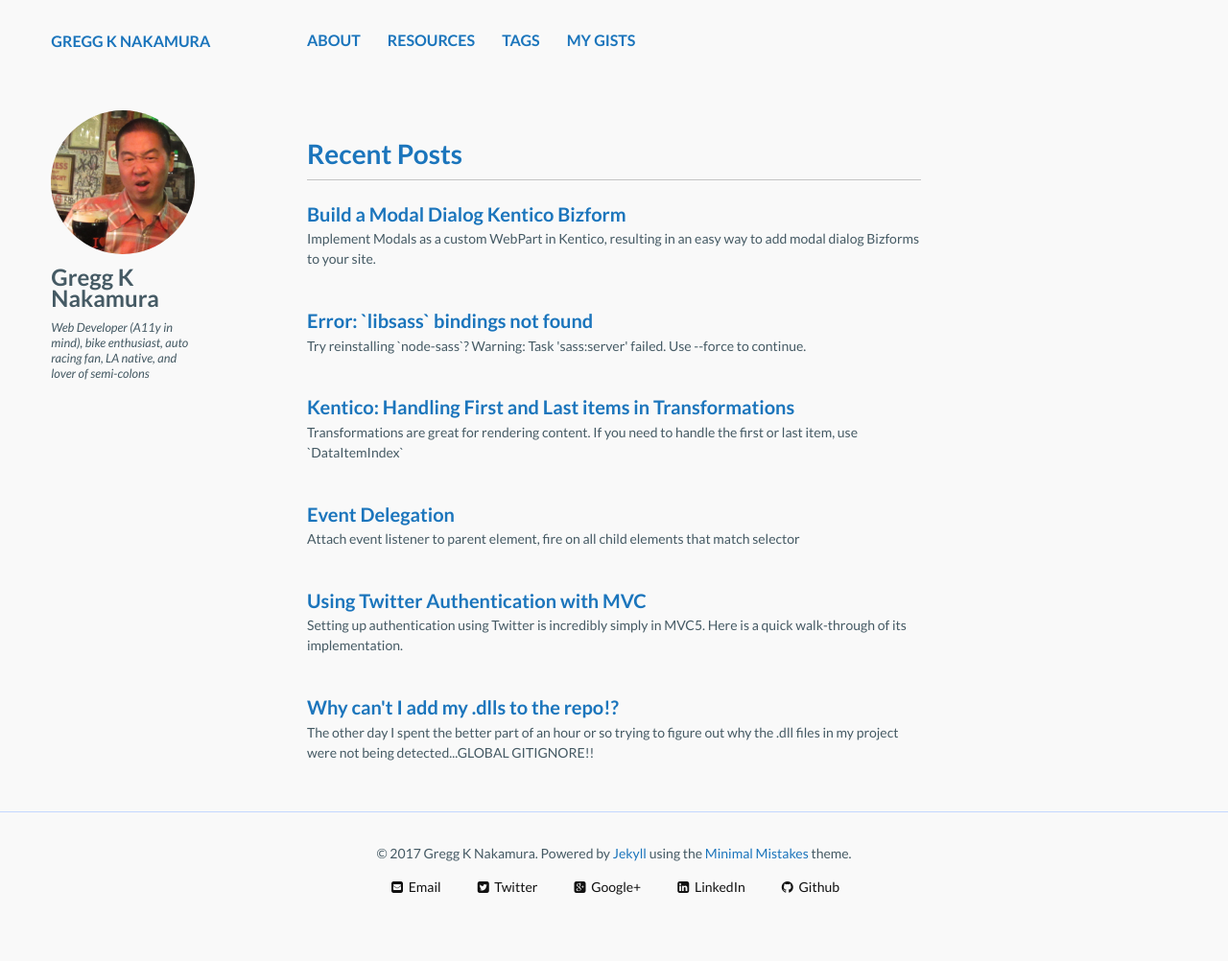
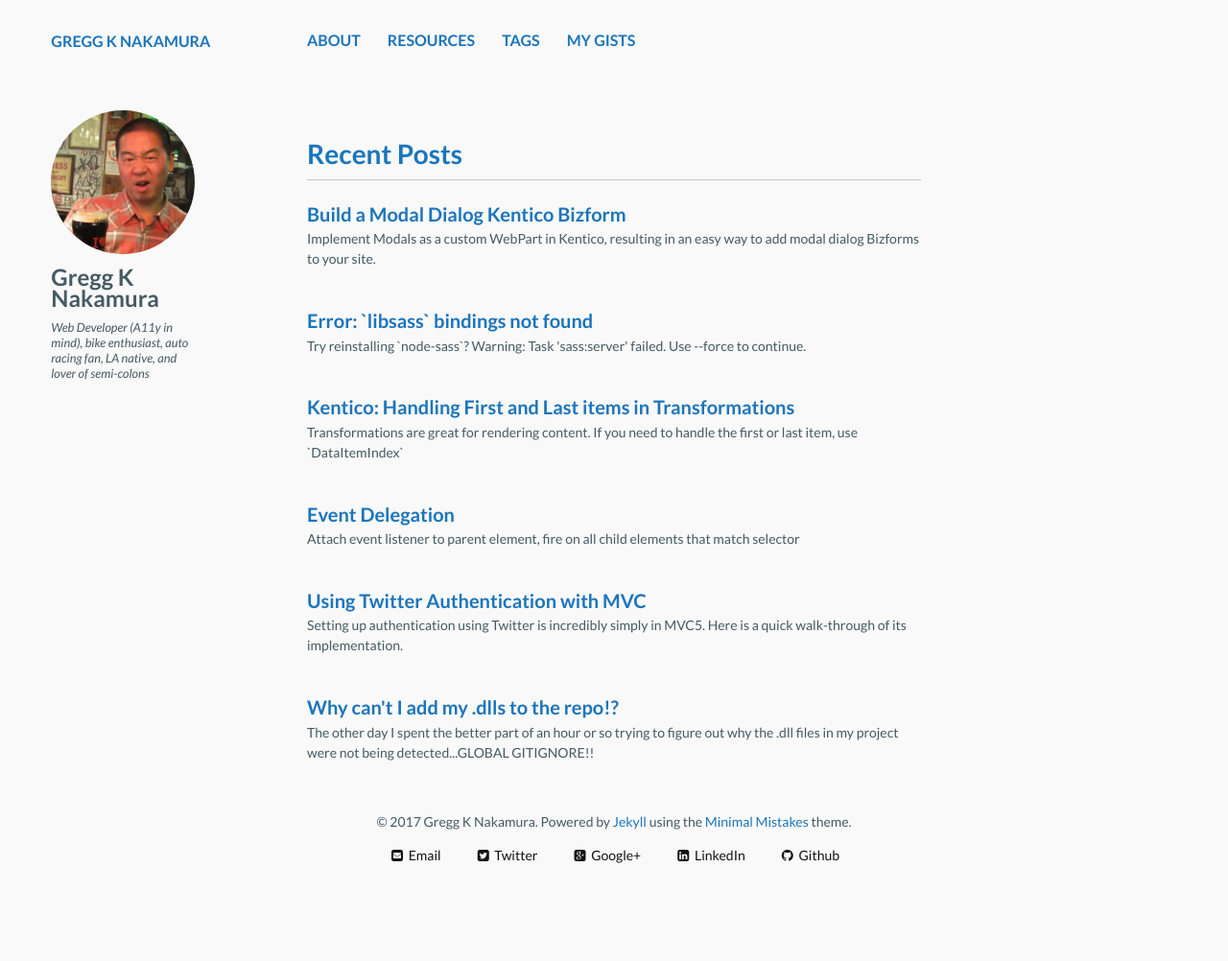
Before and after one commit to greggnakamura/greggnakamura.github.com, a Jekyll site: the page built from index.md, in a window 1280 px wide. Shown: the whole page at 96% size. Built offline with Jekyll 4.4.1, drawn with Linux system fonts in a browser that asks for light colours; nearby versions of some CDN libraries; after the commit the page ends 969 px from its top, so only the background shows below that.

Commit message:
Remove CSS footer declarations

```diff
--- a/_sass/site.scss
+++ b/_sass/site.scss
@@ -33,8 +33,6 @@ article {
 
 /* footer */
 .footer-wrap {
-	border-top: 1px solid #c4d7ff;
-	padding-top: 2em;
 	footer {
 		width: 80%;
 		margin: 0 auto;
```
